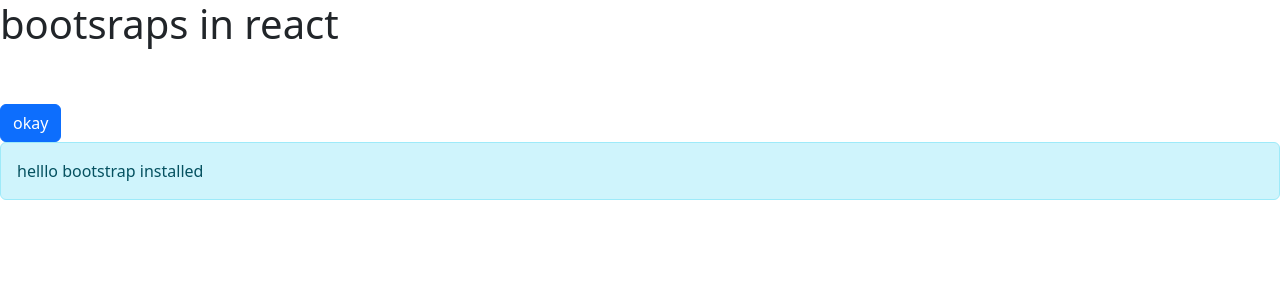
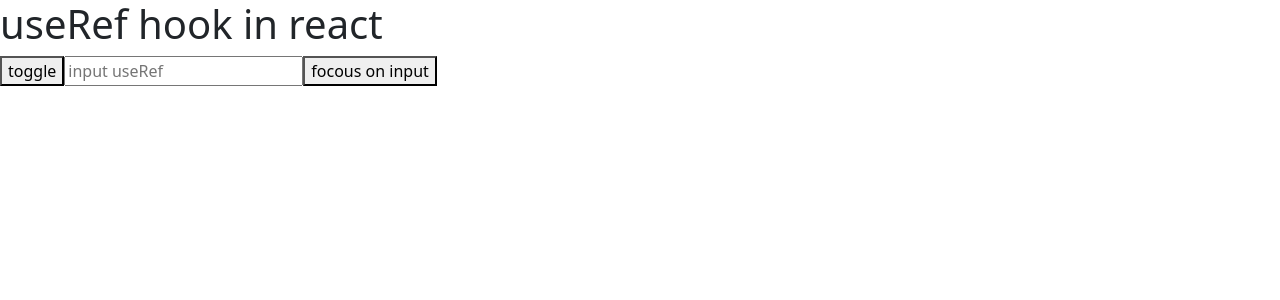
Before and after one commit to yahoowecanwork2/tic-tac-toe-, a React (Vite) app in the folder nehareact/: page / in a window 1280 px wide. Shown: the top 300 px of the page. Built offline with nearby package versions, Linux system fonts and the light colour scheme.

Commit message:
useRef hook in react

```diff
--- a/nehareact/src/App.jsx
+++ b/nehareact/src/App.jsx
@@ -2,12 +2,13 @@ import Boot from "./bootsrap";
 import Styled from "./styled-component";
 import Style from "./styled-component";
 import Component from "./styled-component";
+import Referance from "./useRef";
 
 function App() {
 
   return (
     <div >
-      <Boot />
+      <Referance />
 
 
     </div >
--- /dev/null
+++ b/nehareact/src/useRef.jsx
@@ -0,0 +1,34 @@
+import { useRef } from "react";
+
+
+function Referance() {
+    const inputRef = useRef(null);
+    const inputHandler = () => {
+        console.log(inputRef);
+        inputRef.current.focus();
+        inputRef.current.style.color = "red";
+        inputRef.current.placeholder = "enter password";
+
+    }
+    const toggleHandler = () => {
+        if (inputRef.current.style.display != "none") {
+            inputRef.current.style.display = "none";
+        } else {
+            inputRef.current.style.display = "inline";
+        }
+    }
+
+    return (
+        <div >
+            <h1>useRef hook in react </h1>
+            <button onClick={toggleHandler}>toggle</button>
+            <input ref={inputRef} type="text" placeholder="input useRef" />
+            <button onClick={inputHandler}>focous on input</button>
+
+
+        </div >
+    )
+}
+
+
+export default Referance;
```
